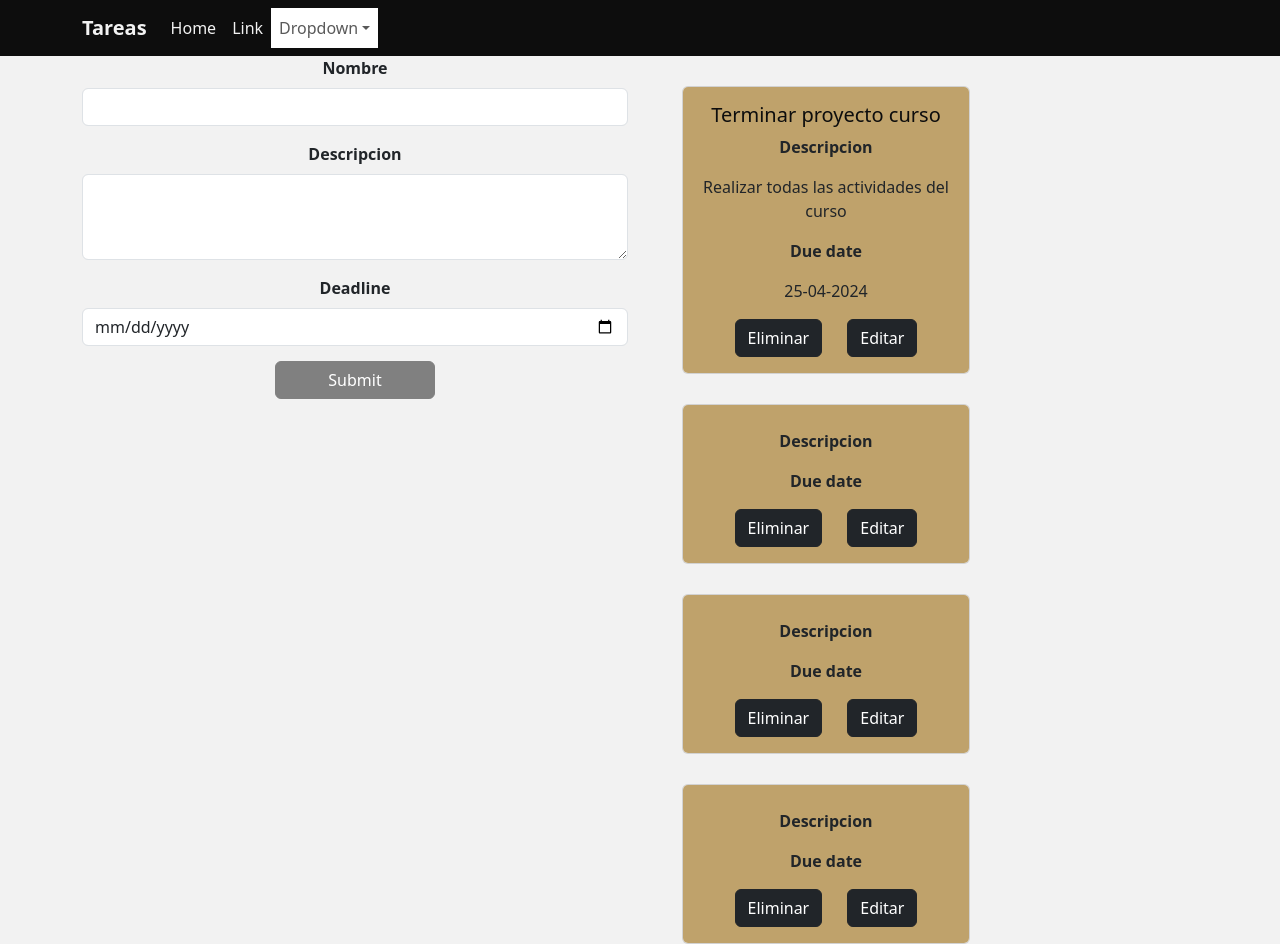
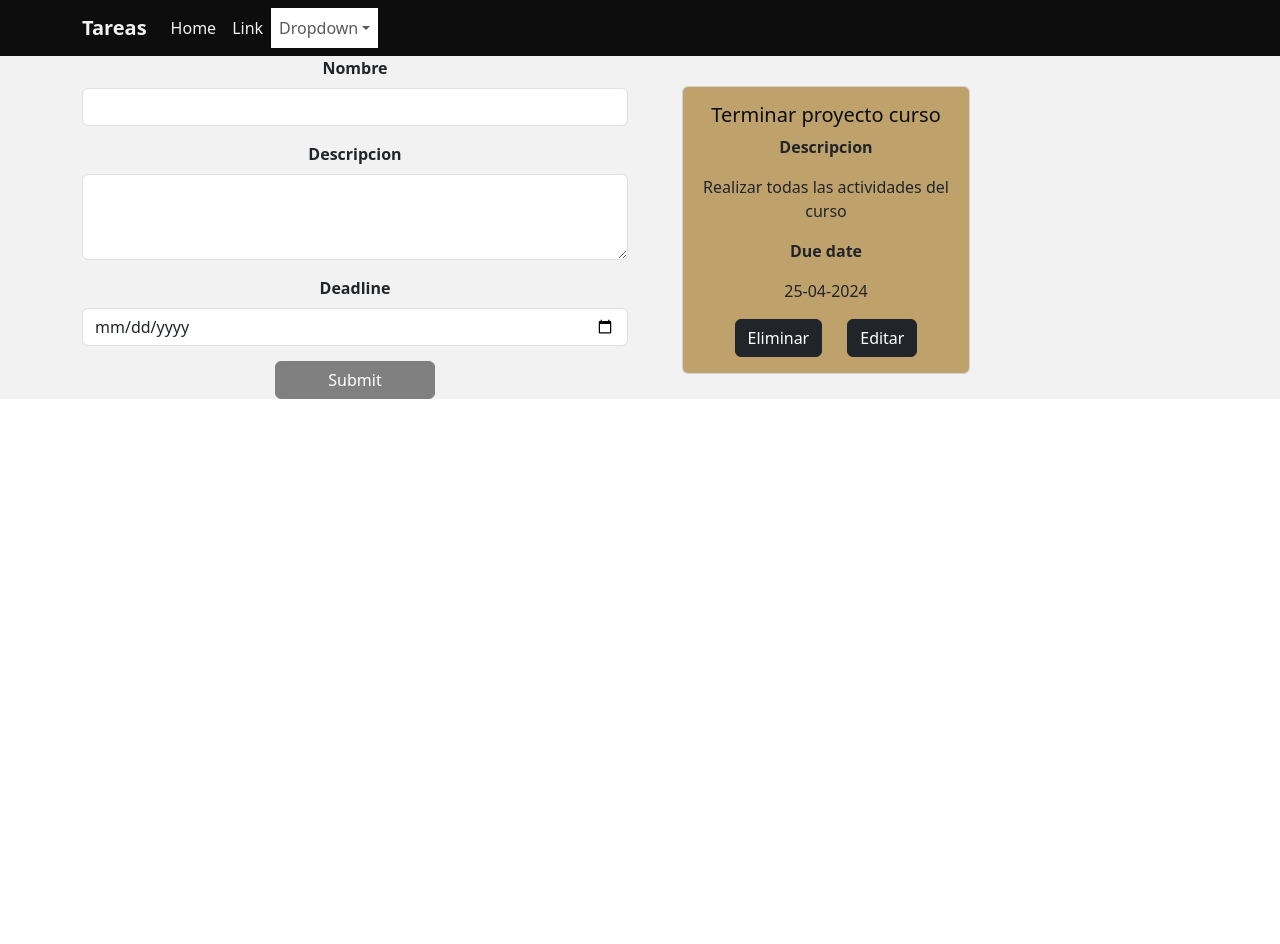
Before and after one commit to AngelSantizo/Inicio-con-React, a React (Create React App) app: page / in a window 1280 px wide. After the commit the page ends 800 px from the top, so only its background shows below. Built offline with nearby package versions, Linux system fonts and the light colour scheme.

Commit message:
Agregando objetos y funcion .map

```diff
--- a/src/App.js
+++ b/src/App.js
@@ -10,6 +10,12 @@ import Row from 'react-bootstrap/Row';
 import Col from 'react-bootstrap/Col';
 
 function App() {
+  //haremos un JSON para facilitar el ingreso de informacion
+  const tareas = [{
+    name:'Terminar proyecto curso',
+    description:'Realizar todas las actividades del curso',
+    dueDate:'25-04-2024'
+  }]
   return (
     <div className="App">
       <Menu></Menu>
@@ -17,10 +23,13 @@ function App() {
          <Row>
             <Col><Formulario></Formulario></Col>
             <Col>
-              <Item name={'Terminar proyecto curso'} description={'Realizar todas las actividades del curso'} dueDate={'25-04-2024'}></Item>
-              <Item></Item>
-              <Item></Item>
-              <Item></Item>
+              {
+                /**en este espacio entre corchetes podemos escribir codigo JS en lugar de codigo JSX */
+
+                tareas.map((tarea)=>{
+                  return <Item name={tarea.name} description={tarea.description} dueDate={tarea.dueDate}></Item>
+                })
+              }
             </Col>
           </Row>
         </Container>
```
